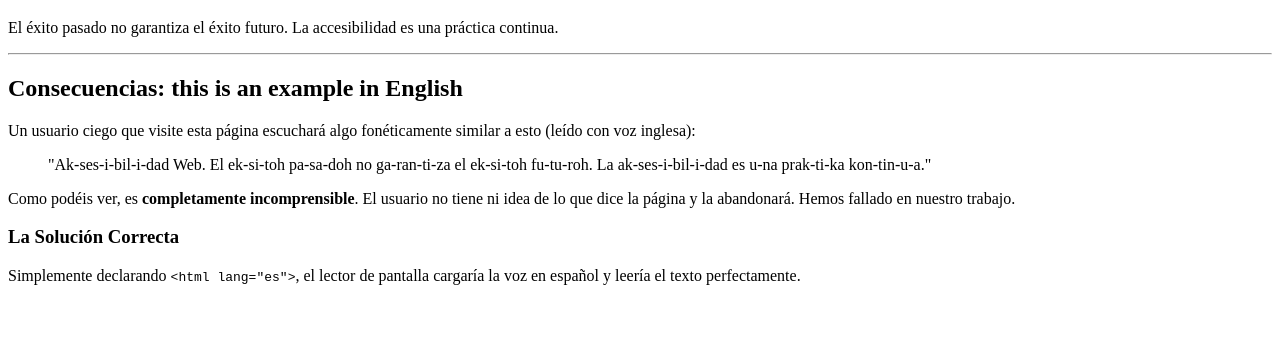
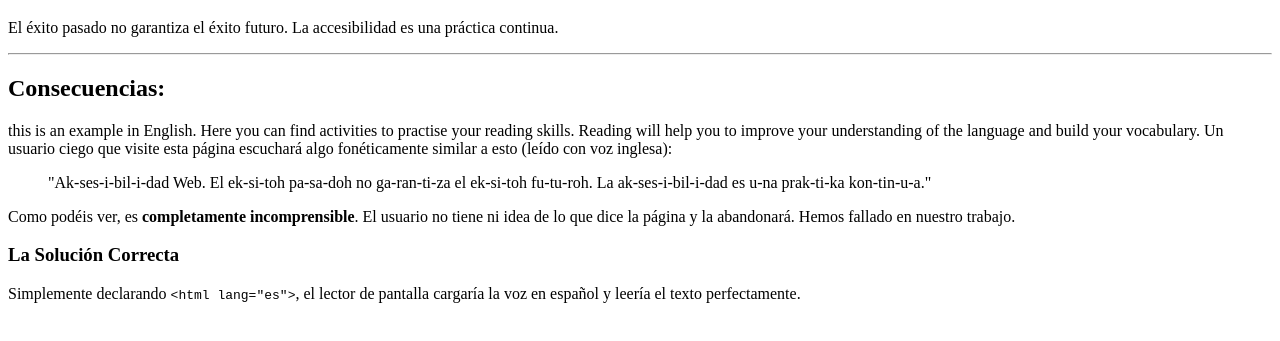
Before and after one commit to albertopedrero/Modulo-Codificacion, a plain HTML site: page semantica/ejemplo1.html in a window 1280 px wide. Shown: the part 61-402 px from the top of the page. Drawn offline with Linux system fonts and the light colour scheme.

Commit message:
Update ejemplo1.html

```diff
--- a/semantica/ejemplo1.html
+++ b/semantica/ejemplo1.html
@@ -15,9 +15,10 @@
 
   <hr>
 
-  <h2>Consecuencias: <span lang='en'>this is an example in English</span></h2>
+  <h2>Consecuencias: </h2>
 
   <p>
+    <span lang='en'>this is an example in English. Here you can find activities to practise your reading skills. Reading will help you to improve your understanding of the language and build your vocabulary.</span>
     Un usuario ciego que visite esta página escuchará algo
     fonéticamente similar a esto (leído con voz inglesa):
   </p>
```
